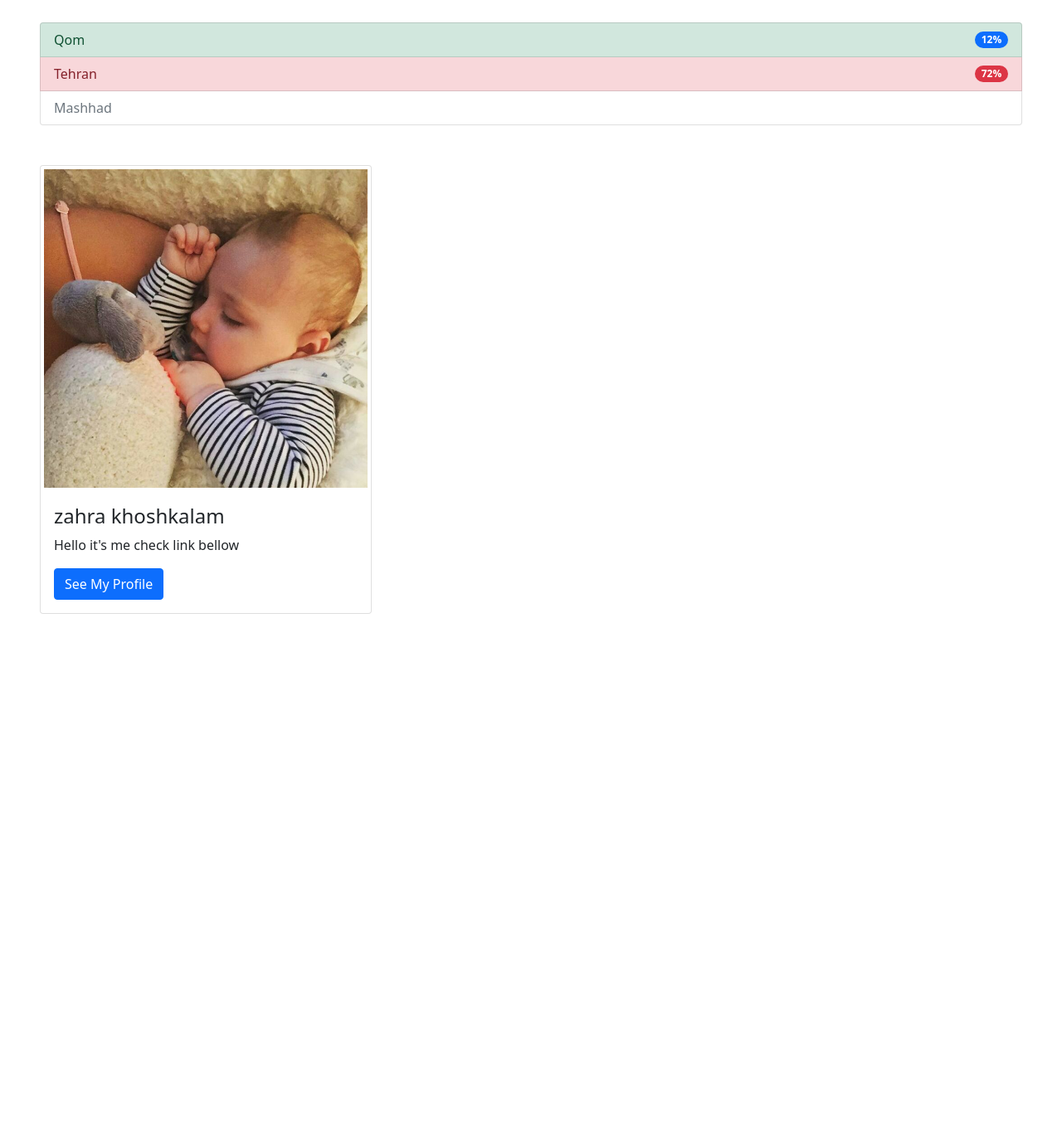
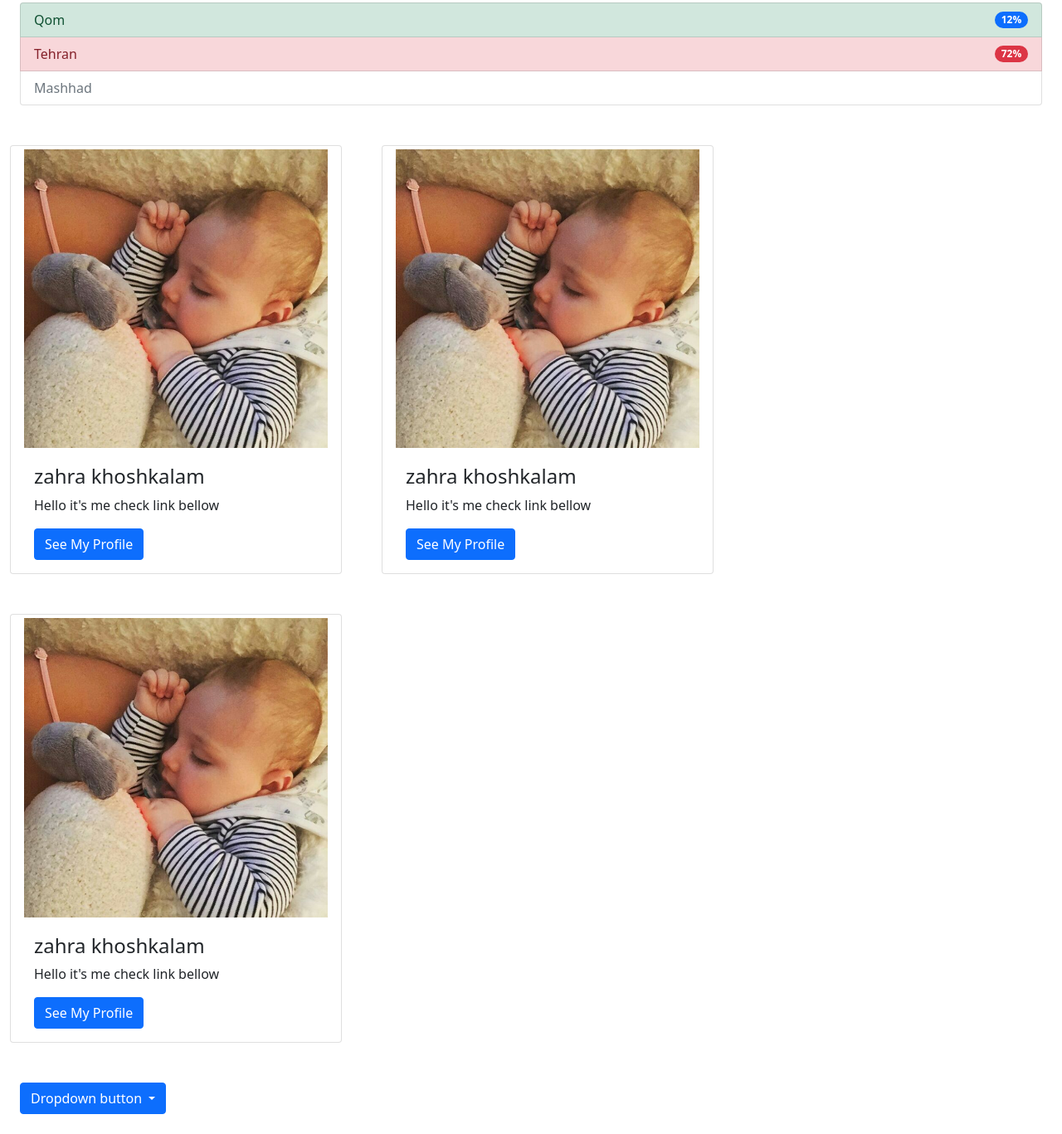
Before and after one commit to zahrakhoshkalam/learning-Bootstrap, a plain HTML site: page index.html in a window 1280 px wide. Shown: the part 21-1388 px from the top of the page at 83% size. Before the commit the page ends 809 px from the top, so only its background shows below. Drawn offline with nearby package versions, Linux system fonts and the light colour scheme.

Commit message:
dropdown list

```diff
--- a/index.html
+++ b/index.html
@@ -16,7 +16,7 @@
     ></script>
     <title>bootstrap-learning with TopLearn</title>
   </head>
-  <body class="m-5">
+  <body class="m-4">
     <ul class="list-group">
       <li
         class="list-group-item list-group-item-success d-flex justify-content-between align-items-center"
@@ -33,6 +33,7 @@
     </ul>
     <br />
     <br />
+    <div class="row gap-5">
       <div class="card" style="width: 400px">
         <img
           class="card-img-top p-1"
@@ -45,5 +46,52 @@
           <a href="#" class="btn btn-primary">See My Profile</a>
         </div>
       </div>
+      <div class="card" style="width: 400px">
+        <img
+          class="card-img-top p-1"
+          src="./images/425317396_24735.jpg"
+          alt="Card image"
+        />
+        <div class="card-body">
+          <h4 class="card-title">zahra khoshkalam</h4>
+          <p class="card-text">Hello it's me check link bellow</p>
+          <a href="#" class="btn btn-primary">See My Profile</a>
+        </div>
+      </div>
+      <div class="card" style="width: 400px">
+        <img
+          class="card-img-top p-1"
+          src="./images/425317396_24735.jpg"
+          alt="Card image"
+        />
+        <div class="card-body">
+          <h4 class="card-title">zahra khoshkalam</h4>
+          <p class="card-text">Hello it's me check link bellow</p>
+          <a href="#" class="btn btn-primary">See My Profile</a>
+        </div>
+      </div>
+    </div>
+    <br />
+    <br />
+    <div class="dropdown">
+      <button
+        type="button"
+        class="btn btn-primary dropdown-toggle"
+        data-bs-toggle="dropdown"
+      >
+        Dropdown button
+      </button>
+      <ul class="dropdown-menu">
+        <li><h5 class="dropdown-header">West</h5></li>
+        <li><a class="dropdown-item active" href="#">Qom</a></li>
+        <li><a class="dropdown-item" href="#">zanjan</a></li>
+        <li><a class="dropdown-item disabled" href="#">Lorestan</a></li>
+        <hr class="dropdown-divider"></hr>
+        <li><h5 class="dropdown-header">Eest</h5></li>
+        <li><a class="dropdown-item" href="#">Mashhad</a></li>
+        <li><a class="dropdown-item" href="#">Semnan</a></li>
+        <li><a class="dropdown-item" href="#">Sistan</a></li>
+      </ul>
+    </div>
   </body>
 </html>
```
Lines whose indentation alone changed are shown as unchanged.
